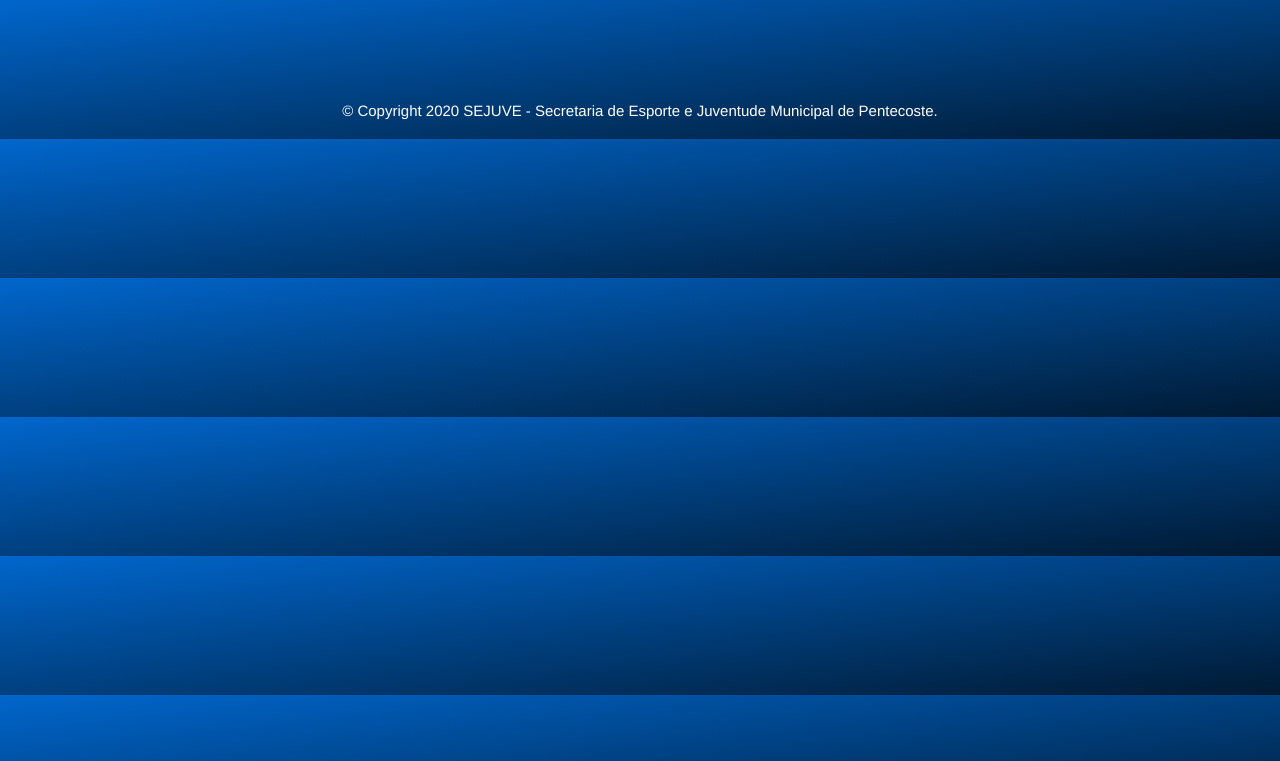
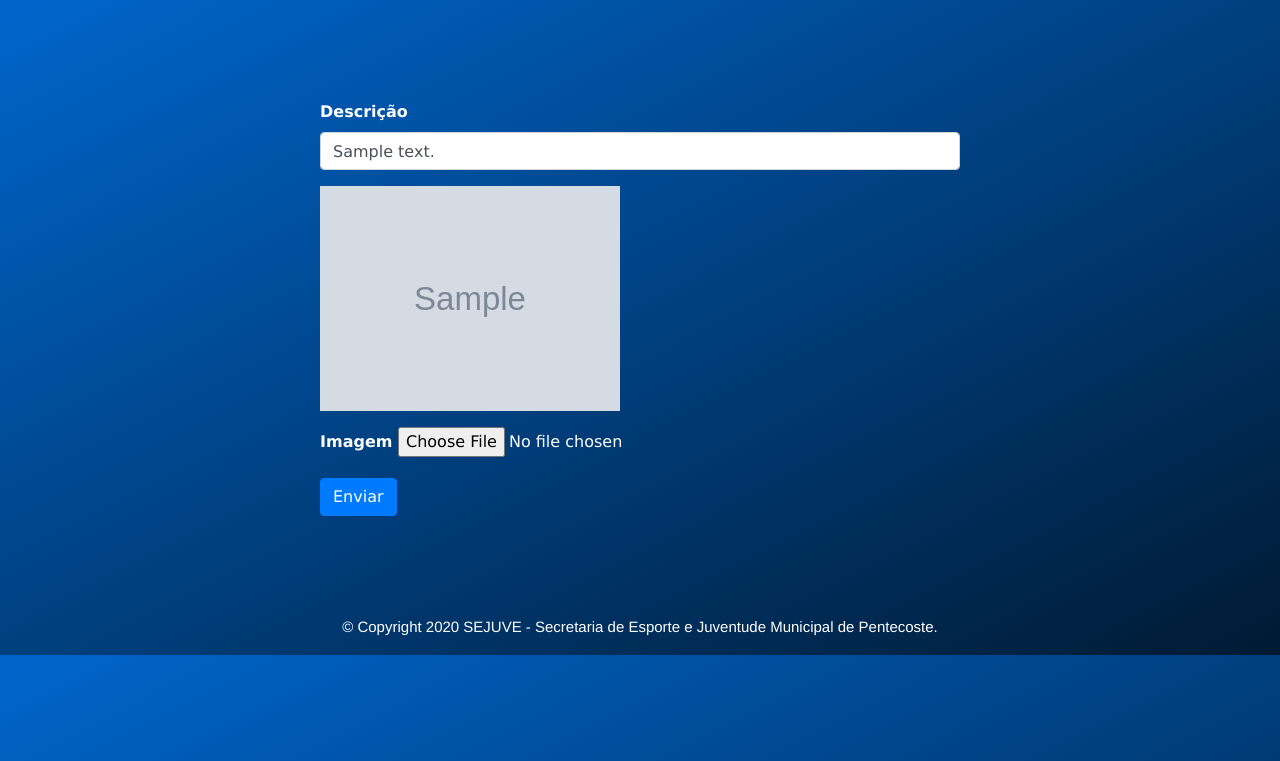
Before and after one commit to AlexDevoso/Sejuve_completo, a PHP site: page /Jogos_escolares/interface/editar_informativo.php?id_sm=1 in a window 1280 px wide. Shown: the top 761 px of the page. Run offline with PHP 8.4, Linux system fonts and the light colour scheme; tables that the repository leaves empty or names only in its code hold one stand-in row (values such as "Sample post"); grey boxes marked "Sample" are stand-in pictures; some libraries are stand-ins or nearby versions.

Commit message:
Add files via upload
Modificações no sistema de edição das páginas adm;

```diff
--- a/Jogos_escolares/interface/editar_informativo.php
+++ b/Jogos_escolares/interface/editar_informativo.php
@@ -5,6 +5,13 @@ if(isset($_GET['id_no'])){
     $sql_no = "SELECT * from noticia where id_no = '$id_no'";
     $result_no = mysqli_query($conexao, $sql_no);
     $dados_no = mysqli_fetch_array($result_no);
+}
+
+elseif(isset($_GET['id_sm'])){
+  $id_sm = mysqli_escape_string($conexao, $_GET['id_sm']);
+  $sql_sm = "SELECT * from selecoes_municipais where id_sm = '$id_sm'";
+  $result_sm = mysqli_query($conexao, $sql_sm);
+  $dados_sm = mysqli_fetch_array($result_sm);
 }
 ?>
 <!DOCTYPE html>
@@ -32,7 +39,7 @@ if(isset($_GET['id_no'])){
   h5{
     color:#00ffff!important;
     font-weight:bold;
-  }
+  }>
  a:hover{
     color:#00ffff!important;
  }
@@ -40,16 +47,75 @@ if(isset($_GET['id_no'])){
 
 
 
+<?php
+if(!empty($_GET['id_no'])){
+
+
+?>
+<div class="w-50 text-white" style="margin:auto; margin-top:100px;">
+<form action="../funcoes/editar_informativo_sql.php" method="POST" enctype="multipart/form-data">
+  <div class="form-row">
+    <div class="form-group col-md-6">
+      <label >Titulo</label>
+      <input type="text" class="form-control" id="inputEmail4" name="titulo_no" value="<?php echo $dados_no['titulo_no']; ?>">
+    </div>
+    <div class="form-group col-md-6">
+      <label>Descrição</label>
+      <input type="text" class="form-control" id="inputPassword4" name="link_no" value="<?php echo $dados_no['link_no']; ?>">
+    </div>
+  </div>
+  <div class="form-group">
+    <label >link</label>
+    <input type="text" class="form-control" id="inputAddress" name="descricao_no" value="<?php echo $dados_no['descricao_no'];?>">
+  </div>
+  <div class="form-group">
+    <?php echo '<img width = "300" id="pre_img" src="../../imagem/'.$dados_no['imagem_no'].'">'?>
+  </div>
+  <div class="form-group">
+    <label >Imagem</label>
+    <input type="file" class="" name="imagem_no" id="real-file" name="imagem_evento" onchange="previewImagem()">
+  </div>
+  <input type="hidden" name="id_no" value="<?php echo $dados_no['id_no'];?>">
+  <button type="submit" class="btn btn-primary" name="editar_informativo">Enviar</button>
+</form>
+</div>
+<?php
+}
+else if(!empty($_GET['id_sm'])){
+
+?>
+
+<div class="w-50 text-white" style="margin:auto; margin-top:100px;">
+<form action="../funcoes/editar_informativo_sql.php" method="POST" enctype="multipart/form-data">
 
 
 
+  <div class="form-group">
+  <label>Descrição</label>
+  <input type="text" class="form-control" id="inputPassword4" name="link_no" value="<?php echo $dados_sm['desc4_sm']; ?>">
+  </div>
+  <div class="form-group">
+    <?php echo '<img width = "300" id="pre_img" src="../../imagem/'.$dados_sm['imagem4_sm'].'">'?>
+  </div>
+  <div class="form-group">
+    <label >Imagem</label>
+    <input type="file" class="" name="imagem_no" id="real-file" name="imagem_evento" onchange="previewImagem()">
+  </div>
+  <input type="hidden" name="id_sm" value="<?php echo $dados_sm['id_sm'];?>">
+  <button type="submit" class="btn btn-primary" name="editar_informativo">Enviar</button>
+</form>
+</div>
 
 
+<?php
 
 
+}
+?>
 
 
-
+<div style="margin-top:5px;">
+</div>
 <footer style="   position: relative;
   left: 0;
   bottom: 0;
@@ -63,6 +129,22 @@ if(isset($_GET['id_no'])){
 
 </footer>
 
+<script>
+            function previewImagem(){
+                var imagem = document.querySelector('input#real-file').files[0];
+                var preview = document.getElementById("pre_img");
+                var reader = new FileReader();
+                reader.onloadend = function(){
+                    preview.src = reader.result;
+                }
+                if(imagem){
+                    reader.readAsDataURL(imagem);
+                }else{
+                    preview.src = "";
+                }
+            }
+    </script>
+
 <script src="https://ajax.googleapis.com/ajax/libs/jquery/1.10.1/jquery.min.js"></script>
 <script src="https://code.jquery.com/jquery-3.5.1.slim.min.js" integrity="sha384-DfXdz2htPH0lsSSs5nCTpuj/zy4C+OGpamoFVy38MVBnE+IbbVYUew+OrCXaRkfj" crossorigin="anonymous"></script>
 <script src="https://cdn.jsdelivr.net/npm/popper.js@1.16.0/dist/umd/popper.min.js" integrity="sha384-Q6E9RHvbIyZFJoft+2mJbHaEWldlvI9IOYy5n3zV9zzTtmI3UksdQRVvoxMfooAo" crossorigin="anonymous"></script>
```
Also changed, not shown: Jogos_escolares/interface/editar_pagina.php (+23 -23 lines).
